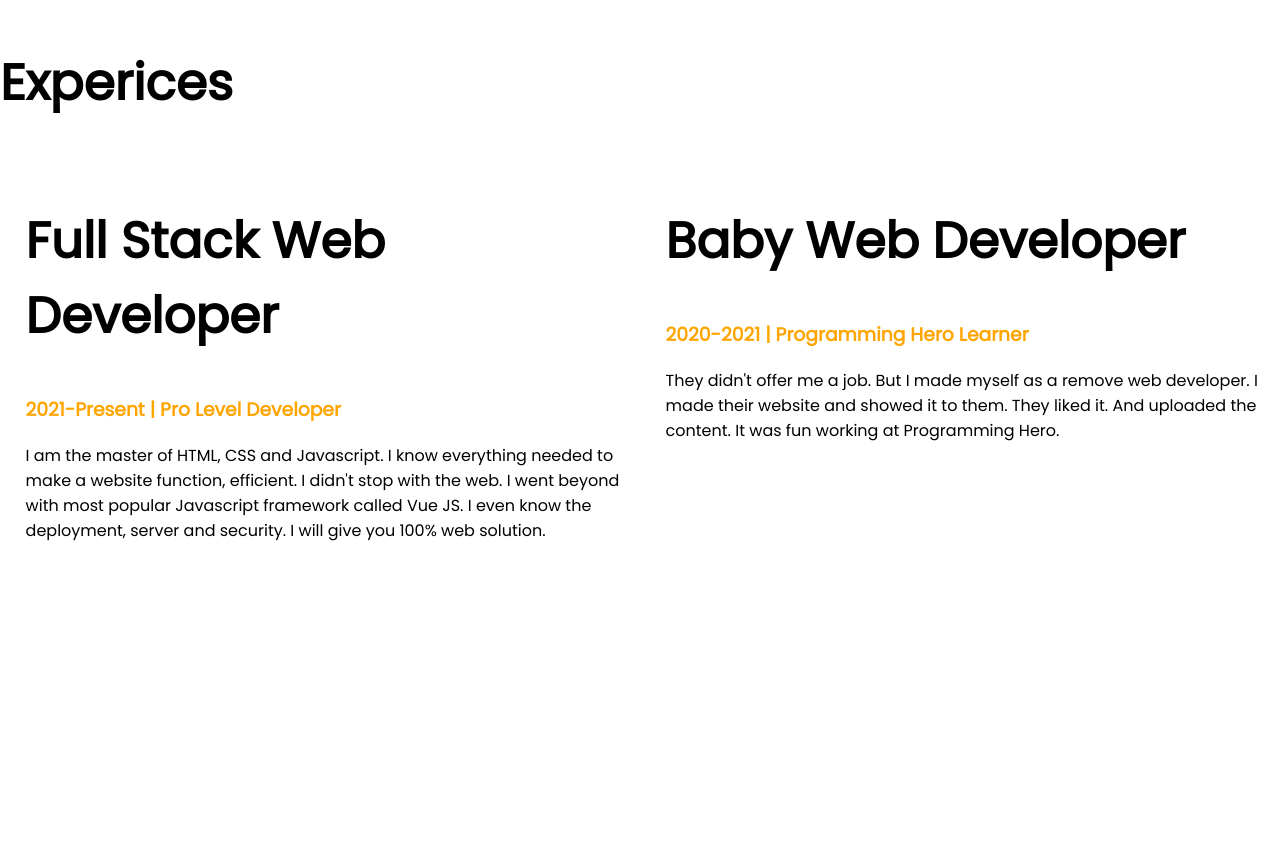
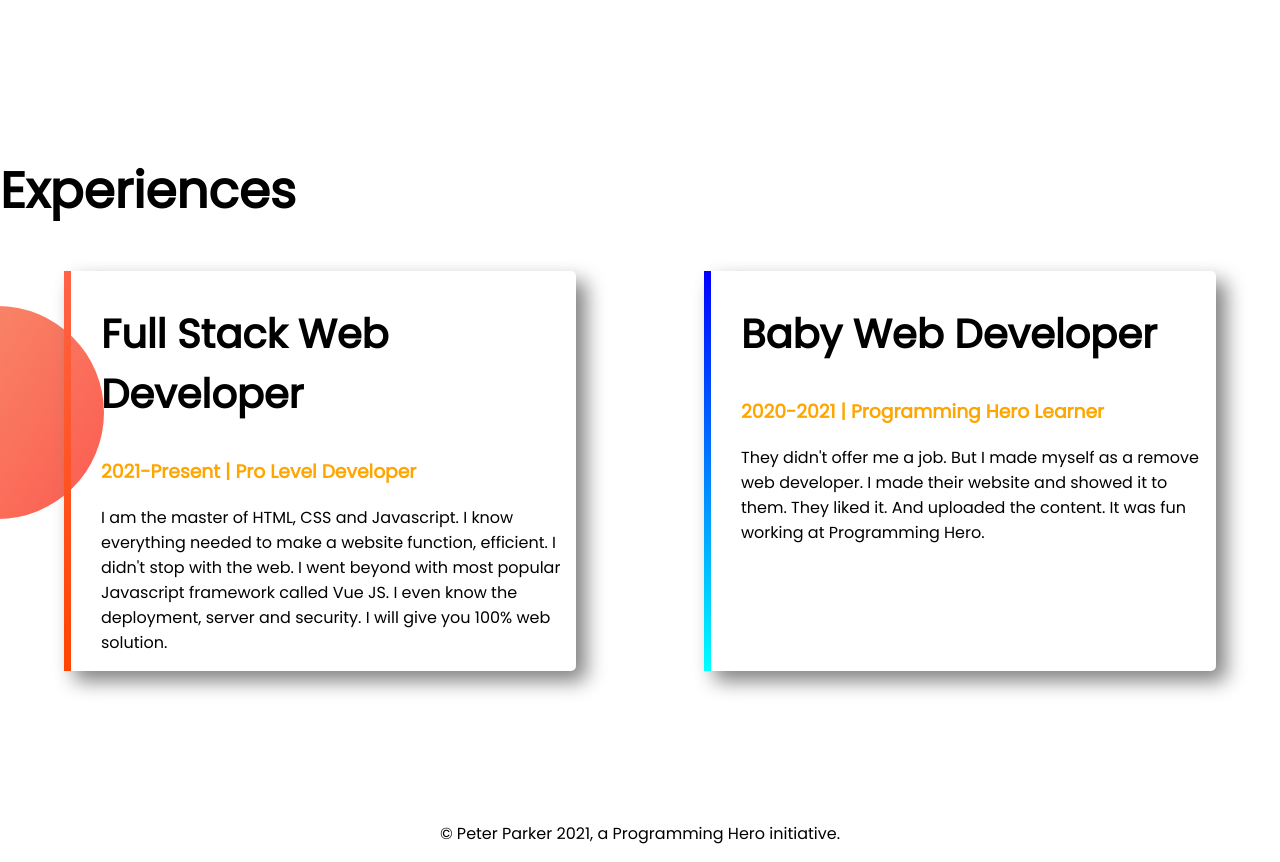
Before and after one commit to hasantanvir-eng/developer-portfolio-ex, a plain HTML site: page index.html in a window 1280 px wide. Shown: the part 1120-1982 px from the top of the page. Before the commit the page ends 1679 px from the top, so only its background shows below. Drawn offline with Linux system fonts and the light colour scheme.

Commit message:
footer added

```diff
--- a/index.html
+++ b/index.html
@@ -35,21 +35,22 @@
 
         </div>
     </section>
-    <section>
-        <h1>Experices</h1>
+    <section class="experiences-area">
+        <h1>Experiences</h1>
         <div class="flexible-container">
-            <div class="half-width">
-                <h1>Full Stack Web Developer</h1>
+            <div id="full-stack" class="half-width experience-item">
+                <h2>Full Stack Web Developer</h2>
                 <h3 class="orange-color">2021-Present | Pro Level Developer</h3>
                 <p>I am the master of HTML, CSS and Javascript. I know everything needed to make a website function, efficient. I didn't stop with the web. I went beyond with most popular Javascript framework called Vue JS. I even know the deployment, server and security. I will give you 100% web solution.</p>
             </div>
-            <div class="half-width">
-                <h1>Baby Web Developer</h1>
+            <div id="web-dev" class="half-width experience-item">
+                <h2>Baby Web Developer</h2>
                 <h3 class="orange-color">2020-2021 | Programming Hero Learner</h3>
                 <p>They didn't offer me a job. But I made myself as a remove web developer. I made their website and showed it to them. They liked it. And uploaded the content. It was fun working at Programming Hero.</p>
             </div>
         </div>
     </section>
+    <footer><p>© Peter Parker 2021, a Programming Hero initiative.</p></footer>
 
 </body>
 </html>
--- a/style.css
+++ b/style.css
@@ -5,11 +5,15 @@ body{
 h1{
     font-size: 50px;
 }
+h2{
+    font-size: 40px;
+}
 .orange-color{
     color: orange;
 }
 .flexible-container{
     display: flex;
+    margin-bottom: 150px;
 }
 .half-width{
     width: 50%;
@@ -30,10 +34,36 @@ h1{
 .top-banner{
     background-image: url(images/top-banner.png);
     background-repeat: no-repeat;
-    margin-bottom: 150px;
 }
 .dream-big{
     background-image: url(images/dream-bg.png);
     background-repeat: no-repeat;
     background-position: right;
 }
+.experiences-area{
+    background-image: url(images/exp-bg.png);
+    background-repeat: no-repeat;
+    background-position: left;
+
+}
+.experience-item{
+    box-shadow: 10px 10px 20px gray;
+    width: 40%;
+    margin-right: 5%;
+    margin-left: 5%;
+    padding-left: 30px;
+    border-radius: 5px;
+}
+#full-stack{
+    border-left: 7px solid;
+    border-image: linear-gradient(tomato,orangered);
+    border-image-slice: 1;
+}
+#web-dev{
+    border-left: 7px solid;
+    border-image: linear-gradient(blue,cyan);
+    border-image-slice: 1;
+}
+footer p{
+    text-align: center;
+}
```
